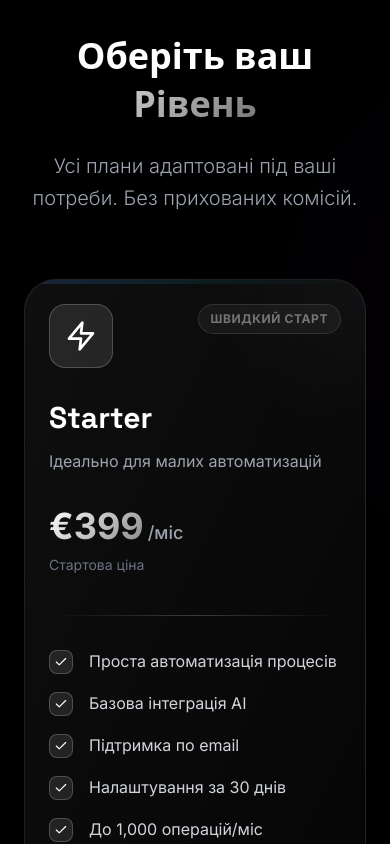
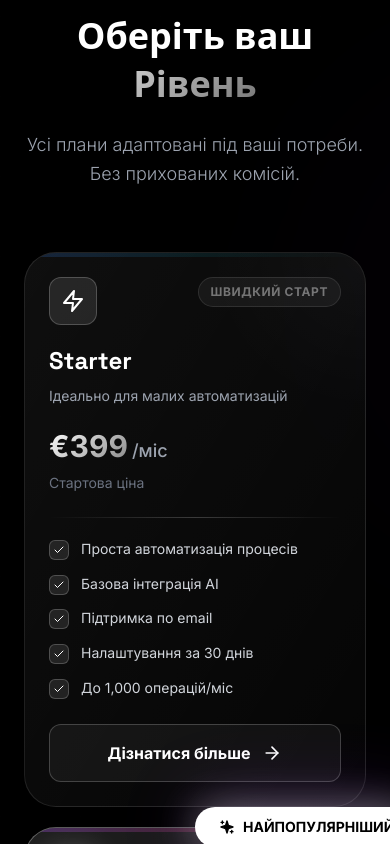
Before and after one commit to aiinsiderclubb-ai/aiinsiderwebsite, a Next.js app: page / in a window 390 px wide. Shown: the part 10840-11684 px from the top of the page. Built offline with nearby package versions, Linux system fonts and the light colour scheme; no server answers.

Commit message:
твой новый комментарий

```diff
--- a/app/components/Pricing.tsx
+++ b/app/components/Pricing.tsx
@@ -116,7 +116,7 @@ export default function Pricing() {
           className="text-center mb-16"
         >
           {/* Animated badge */}
-          <div className="inline-flex items-center gap-3 px-6 py-3 rounded-full mb-10 border border-white/15 bg-white/5 backdrop-blur-xl">
+          <div className="inline-flex items-center gap-3 px-5 py-2.5 rounded-full mb-6 border border-white/15 bg-white/5 backdrop-blur-xl">
             <div className="flex items-center gap-1">
               <div className="w-2 h-2 rounded-full bg-purple-400 animate-pulse" />
               <div className="w-2 h-2 rounded-full bg-blue-400 animate-pulse" style={{ animationDelay: '0.2s' }} />
@@ -140,13 +140,13 @@ export default function Pricing() {
             </span>
           </h2>
 
-          <p className="text-xl md:text-2xl text-gray-400 max-w-3xl mx-auto leading-relaxed font-light">
+          <p className="text-lg md:text-xl text-gray-400 max-w-3xl mx-auto leading-relaxed font-light">
             {t('pricing.subtitle')}
           </p>
         </motion.div>
 
         {/* Pricing Cards — Premium Bento Design */}
-        <div className="grid md:grid-cols-3 gap-6 lg:gap-8">
+        <div className="grid md:grid-cols-3 gap-5 lg:gap-6">
           {plans.map((plan, index) => {
             const Icon = plan.icon;
             return (
@@ -155,7 +155,7 @@ export default function Pricing() {
                 initial={{ opacity: 0, y: 50, scale: 0.95 }}
                 animate={isInView ? { opacity: 1, y: 0, scale: 1 } : {}}
                 transition={{ duration: 0.7, delay: index * 0.15, ease: [0.25, 0.1, 0.25, 1] }}
-                className={`relative group ${plan.popular ? 'md:-mt-4 md:mb-4' : ''}`}
+                className={`relative group ${plan.popular ? 'md:-mt-3 md:mb-3' : ''}`}
               >
                 {/* Popular Badge — Floating */}
                 {plan.popular && (
@@ -185,7 +185,7 @@ export default function Pricing() {
                       ? 'border-white/30 bg-gradient-to-br from-white/[0.12] to-white/[0.04]'
                       : 'border-white/10 bg-gradient-to-br from-white/[0.06] to-white/[0.02]'
                     }
-                    hover:border-white/40 hover:-translate-y-3 hover:shadow-[0_40px_80px_-20px_rgba(255,255,255,0.15)]`}
+                    hover:border-white/40 hover:-translate-y-2 hover:shadow-[0_30px_60px_-15px_rgba(255,255,255,0.12)]`}
                 >
                   {/* Top gradient accent */}
                   <div className={`absolute top-0 left-0 right-0 h-1 bg-gradient-to-r ${plan.gradient.replace('to-transparent', 'to-transparent')}`} />
@@ -200,13 +200,13 @@ export default function Pricing() {
                   {/* Content */}
                   <div className="relative z-10 p-6 lg:p-8">
                     {/* Top row: Icon + Badge */}
-                    <div className="flex items-start justify-between mb-8">
+                    <div className="flex items-start justify-between mb-5">
                       <div
-                        className={`w-16 h-16 rounded-2xl flex items-center justify-center transition-all duration-500 group-hover:scale-110 group-hover:rotate-3
+                        className={`w-12 h-12 rounded-xl flex items-center justify-center transition-all duration-500 group-hover:scale-110 group-hover:rotate-3
                           ${plan.popular ? 'bg-white' : 'bg-white/10 border border-white/20'}`}
-                        style={plan.popular ? { boxShadow: '0 0 40px rgba(255, 255, 255, 0.3)' } : {}}
+                        style={plan.popular ? { boxShadow: '0 0 30px rgba(255, 255, 255, 0.3)' } : {}}
                       >
-                        <Icon className={`w-8 h-8 ${plan.popular ? 'text-black' : 'text-white'}`} />
+                        <Icon className={`w-6 h-6 ${plan.popular ? 'text-black' : 'text-white'}`} />
                       </div>
                       <span className="text-xs font-bold uppercase tracking-wider text-white/40 px-3 py-1.5 rounded-full bg-white/5 border border-white/10">
                         {plan.badge}
@@ -214,18 +214,18 @@ export default function Pricing() {
                     </div>
 
                     {/* Plan Name */}
-                    <h3 className="text-3xl md:text-4xl font-bold font-heading mb-3 text-white">
+                    <h3 className="text-2xl md:text-3xl font-bold font-heading mb-2 text-white">
                       {plan.name}
                     </h3>
 
                     {/* Description */}
-                    <p className="text-gray-400 mb-8 leading-relaxed">{t(plan.descKey)}</p>
+                    <p className="text-gray-400 mb-5 leading-relaxed text-sm">{t(plan.descKey)}</p>
 
                     {/* Price */}
-                    <div className="mb-10">
+                    <div className="mb-6">
                       <div className="flex items-baseline gap-1">
                         <span
-                          className="text-4xl md:text-5xl font-bold"
+                          className="text-3xl md:text-4xl font-bold"
                           style={{
                             background: plan.popular
                               ? 'linear-gradient(135deg, #ffffff 0%, #c084fc 50%, #ffffff 100%)'
@@ -248,24 +248,24 @@ export default function Pricing() {
                     </div>
 
                     {/* Divider */}
-                    <div className="h-px bg-gradient-to-r from-transparent via-white/20 to-transparent mb-8" />
+                    <div className="h-px bg-gradient-to-r from-transparent via-white/20 to-transparent mb-5" />
 
                     {/* Features */}
-                    <ul className="space-y-4 mb-10">
+                    <ul className="space-y-3 mb-6">
                       {plan.featureKeys.map((featureKey, idx) => (
                         <motion.li
                           key={idx}
                           initial={{ opacity: 0, x: -10 }}
                           animate={isInView ? { opacity: 1, x: 0 } : {}}
                           transition={{ duration: 0.4, delay: 0.3 + idx * 0.05 }}
-                          className="flex items-start gap-4"
+                          className="flex items-start gap-3"
                         >
-                          <div className={`w-6 h-6 rounded-lg flex items-center justify-center shrink-0 mt-0.5
+                          <div className={`w-5 h-5 rounded-md flex items-center justify-center shrink-0 mt-0.5
                             ${plan.popular ? 'bg-purple-500/20 border border-purple-500/30' : 'bg-white/10 border border-white/20'}`}
                           >
-                            <Check className={`w-3.5 h-3.5 ${plan.popular ? 'text-purple-300' : 'text-white'}`} />
+                            <Check className={`w-3 h-3 ${plan.popular ? 'text-purple-300' : 'text-white'}`} />
                           </div>
-                          <span className="text-gray-300 leading-relaxed">{t(featureKey)}</span>
+                          <span className="text-gray-300 leading-relaxed text-sm">{t(featureKey)}</span>
                         </motion.li>
                       ))}
                     </ul>
@@ -275,7 +275,7 @@ export default function Pricing() {
                       href={SCHEDULING_URL}
                       target="_blank"
                       rel="noopener noreferrer"
-                      className={`group/btn relative flex items-center justify-center gap-3 w-full py-5 rounded-2xl font-bold text-lg overflow-hidden transition-all duration-300 hover:scale-[1.02]
+                      className={`group/btn relative flex items-center justify-center gap-3 w-full py-4 rounded-xl font-bold text-base overflow-hidden transition-all duration-300 hover:scale-[1.02]
                         ${plan.popular
                           ? 'bg-white text-black'
                           : 'bg-white/5 text-white border border-white/20 hover:bg-white/10 hover:border-white/30'
@@ -304,11 +304,11 @@ export default function Pricing() {
           initial={{ opacity: 0, y: 30 }}
           animate={isInView ? { opacity: 1, y: 0 } : {}}
           transition={{ duration: 0.8, delay: 0.6 }}
-          className="mt-20"
+          className="mt-14"
         >
           {/* Custom solution note */}
-          <div className="text-center mb-10">
-            <p className="text-gray-400 text-lg">
+          <div className="text-center mb-6">
+            <p className="text-gray-400 text-base">
               {t('pricing.needCustom')}{' '}
               <a href="#contact" className="text-white font-semibold hover:underline underline-offset-4 transition-all">
                 {t('pricing.letsTalk')} →
```
